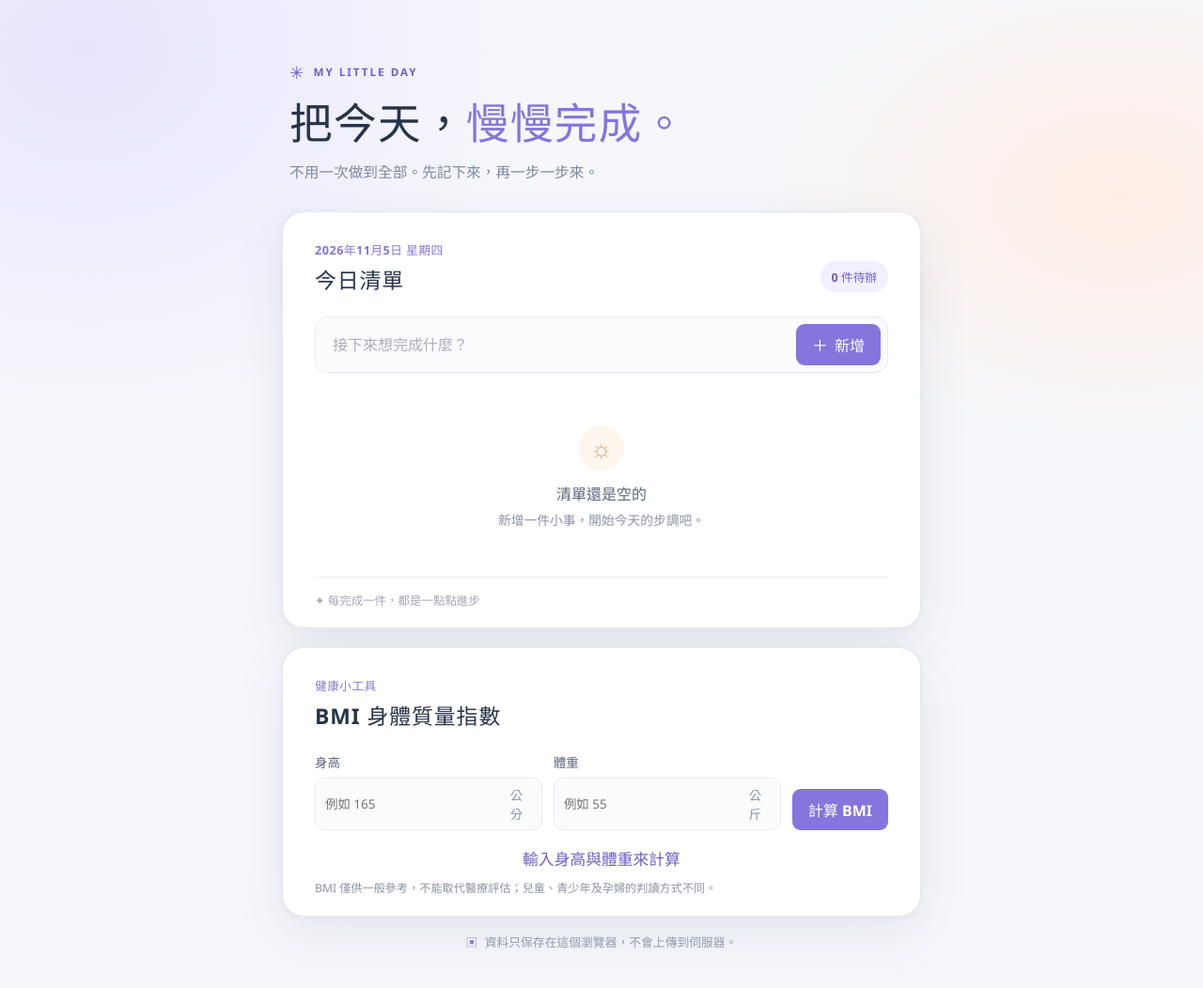
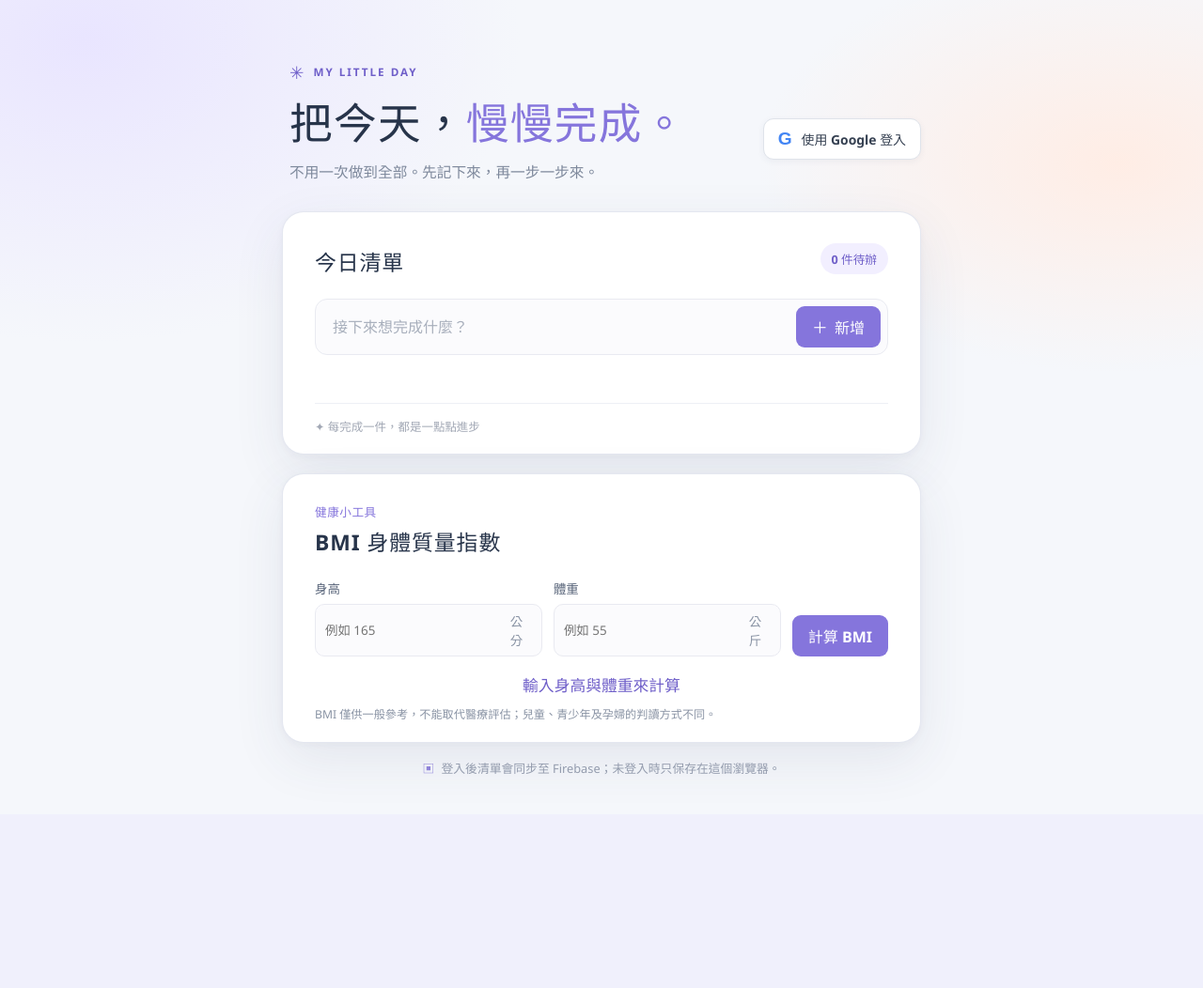
Before and after one commit to clas0429/test, a PHP site: page / in a window 1280 px wide. Shown: the whole page at 94% size. After the commit the page ends 824 px from the top, so only its background shows below. Run offline with PHP 8.4, Linux system fonts and the light colour scheme; some libraries are stand-ins or nearby versions.

Commit message:
Add Firebase Google sign-in and cloud sync

```diff
--- a/app.js
+++ b/app.js
@@ -1,6 +1,37 @@
-"use strict";
+import {initializeApp} from "https://www.gstatic.com/firebasejs/12.8.0/firebase-app.js";
+import {getAuth, GoogleAuthProvider, onAuthStateChanged, signInWithPopup, signOut} from "https://www.gstatic.com/firebasejs/12.8.0/firebase-auth.js";
+import {getFirestore, collection, doc, onSnapshot, writeBatch, getDocs} from "https://www.gstatic.com/firebasejs/12.8.0/firebase-firestore.js";
+
+const FIREBASE_CONFIG = (() => {
+  try {
+    return __FIREBASE_CONFIG__;
+  } catch {
+    return null;
+  }
+})();
+const firebaseConfigured = Boolean(FIREBASE_CONFIG?.apiKey && FIREBASE_CONFIG?.authDomain
+  && FIREBASE_CONFIG?.projectId && FIREBASE_CONFIG?.appId);
+let auth = null;
+let database = null;
+let currentUser = null;
+let stopListening = null;
+let saveQueue = Promise.resolve();
+let localTodos = [];
+let todos = [];
+let authReady = false;
+let remoteTodosReady = false;
+
+if (firebaseConfigured) {
+  const app = initializeApp(FIREBASE_CONFIG);
+  auth = getAuth(app);
+  database = getFirestore(app);
+}
 
 const STORAGE_KEY = "my-little-day.todos.v1";
+const signInButton = document.querySelector("#sign-in");
+const signOutButton = document.querySelector("#sign-out");
+const accountInfo = document.querySelector("#account-info");
+const accountName = document.querySelector("#account-name");
 const form = document.querySelector("#todo-form");
 const input = document.querySelector("#title");
 const list = document.querySelector("#items");
@@ -10,34 +41,117 @@ const count = document.querySelector("#task-count");
 const clearDoneButton = document.querySelector("#clear-done");
 const dateLabel = document.querySelector("#today-label");
 
-function readTodos() {
+function readLocalTodos() {
   try {
     const value = JSON.parse(localStorage.getItem(STORAGE_KEY) || "[]");
     return Array.isArray(value)
-      ? value.filter((item) => item && Number.isSafeInteger(item.id)
+      ? value.filter((item) => item && (typeof item.id === "string" || Number.isSafeInteger(item.id))
         && typeof item.title === "string" && typeof item.done === "boolean")
+        .map((item) => ({...item, id: String(item.id)}))
       : [];
   } catch {
-    message.textContent = "無法讀取本機清單；請確認瀏覽器允許此網站使用儲存空間。";
     return [];
   }
 }
 
-let todos = readTodos();
+function saveLocalTodos() {
+  try {
+    localStorage.setItem(STORAGE_KEY, JSON.stringify(localTodos));
+    return true;
+  } catch {
+    return false;
+  }
+}
+
+function reportFirebaseError(error) {
+  console.error("Firebase operation failed", error);
+  const messages = {
+    "auth/popup-closed-by-user": "已關閉 Google 登入視窗。",
+    "auth/popup-blocked": "瀏覽器封鎖了登入視窗，請允許彈出視窗後重試。",
+    "auth/unauthorized-domain": "這個網站網域尚未加入 Firebase 授權網域。",
+    "permission-denied": "Firebase 權限不足，請檢查 Firestore 安全性規則。",
+  };
+  message.textContent = messages[error.code] || "Firebase 連線失敗，請確認設定與網路後再試。";
+}
+
+function connectUser(user) {
+  stopListening?.();
+  stopListening = null;
+  currentUser = user;
+  todos = [];
+  remoteTodosReady = false;
+  saveQueue = Promise.resolve();
+  input.disabled = Boolean(user);
+  form.querySelector("button[type=submit]").disabled = Boolean(user);
+  signInButton.hidden = Boolean(user);
+  accountInfo.hidden = !user;
+  accountName.textContent = user ? (user.displayName || user.email || "Google 使用者") : "";
+  if (!user) {
+    todos = readLocalTodos();
+    localTodos = todos.map((todo) => ({...todo}));
+    render();
+    return;
+  }
+
+  message.textContent = "正在載入雲端清單……";
+  stopListening = onSnapshot(collection(database, "users", user.uid, "todos"), async (snapshot) => {
+    if (currentUser?.uid !== user.uid) return;
+    const isFirstServerSnapshot = !snapshot.metadata.fromCache && !remoteTodosReady;
+    todos = snapshot.docs.map((entry) => ({id: entry.id, ...entry.data()}))
+      .filter((todo) => typeof todo.title === "string" && typeof todo.done === "boolean");
+    if (isFirstServerSnapshot) {
+      if (snapshot.empty && localTodos.length) {
+        todos = localTodos.map((todo) => ({...todo}));
+        await persistTodos();
+        if (currentUser?.uid !== user.uid) return;
+        localTodos = [];
+        saveLocalTodos();
+      }
+      remoteTodosReady = true;
+      if (!snapshot.empty) {
+        localTodos = [];
+        saveLocalTodos();
+      }
+    }
+    render();
+    message.textContent = "清單已與 Firebase 同步";
+  }, reportFirebaseError);
+}
+
+async function persistTodos() {
+  if (!currentUser && auth && !authReady) {
+    message.textContent = "正在確認登入狀態，請稍候再試。";
+    return;
+  }
+  if (!currentUser) localTodos = todos.map((todo) => ({...todo}));
+  if (!currentUser) {
+    message.textContent = saveLocalTodos() ? "已儲存到這個瀏覽器" : "瀏覽器儲存空間無法使用，變更可能不會保留。";
+    return;
+  }
+
+  const user = currentUser;
+  const snapshot = todos.map((todo) => ({...todo}));
+  const write = saveQueue.then(async () => {
+    if (currentUser?.uid !== user.uid || !remoteTodosReady) return;
+    const reference = collection(database, "users", user.uid, "todos");
+    const existing = await getDocs(reference);
+    if (currentUser?.uid !== user.uid) return;
+    const batch = writeBatch(database);
+    const keep = new Set(snapshot.map((todo) => todo.id));
+    snapshot.forEach((todo) => batch.set(doc(reference, todo.id), {
+      title: todo.title, done: todo.done, updatedAt: Date.now(),
+    }));
+    existing.docs.filter((entry) => !keep.has(entry.id)).forEach((entry) => batch.delete(entry.ref));
+    if (snapshot.length || existing.size) await batch.commit();
+    if (currentUser?.uid === user.uid) message.textContent = "清單已與 Firebase 同步";
+  });
+  saveQueue = write.catch(reportFirebaseError);
+  await saveQueue;
+}
+
 dateLabel.textContent = new Intl.DateTimeFormat("zh-TW", {
   year: "numeric", month: "long", day: "numeric", weekday: "long",
 }).format(new Date());
-
-function saveTodos() {
-  try {
-    localStorage.setItem(STORAGE_KEY, JSON.stringify(todos));
-    message.textContent = "已儲存到這個瀏覽器";
-    return true;
-  } catch {
-    message.textContent = "瀏覽器儲存空間無法使用，變更可能不會保留。";
-    return false;
-  }
-}
 
 function render() {
   list.replaceChildren();
@@ -51,7 +165,7 @@ function render() {
     checkbox.setAttribute("aria-label", `標記完成：${todo.title}`);
     checkbox.addEventListener("change", () => {
       todo.done = checkbox.checked;
-      saveTodos();
+      void persistTodos();
       render();
     });
     const title = document.createElement("span");
@@ -64,7 +178,7 @@ function render() {
     remove.setAttribute("aria-label", `刪除：${todo.title}`);
     remove.addEventListener("click", () => {
       todos = todos.filter((entry) => entry.id !== todo.id);
-      saveTodos();
+      void persistTodos();
       render();
     });
     item.append(checkbox, title, remove);
@@ -85,8 +199,8 @@ form.addEventListener("submit", (event) => {
     input.focus();
     return;
   }
-  todos.unshift({id: Date.now() + Math.floor(Math.random() * 1000), title, done: false});
-  saveTodos();
+  todos.unshift({id: crypto.randomUUID(), title, done: false});
+  void persistTodos();
   render();
   input.value = "";
   input.focus();
@@ -94,18 +208,44 @@ form.addEventListener("submit", (event) => {
 
 clearDoneButton.addEventListener("click", () => {
   todos = todos.filter((todo) => !todo.done);
-  saveTodos();
+  void persistTodos();
   render();
 });
 
-window.addEventListener("storage", (event) => {
-  if (event.key === STORAGE_KEY || event.key === null) {
-    todos = readTodos();
-    render();
+signInButton.addEventListener("click", async () => {
+  if (!auth) {
+    message.textContent = "Firebase 尚未設定；請依 README 完成 Firebase 設定後重新部署。";
+    return;
+  }
+  signInButton.disabled = true;
+  try {
+    await signInWithPopup(auth, new GoogleAuthProvider());
+  } catch (error) {
+    reportFirebaseError(error);
+  } finally {
+    signInButton.disabled = false;
   }
 });
 
-render();
+signOutButton.addEventListener("click", async () => {
+  try {
+    await signOut(auth);
+  } catch (error) {
+    reportFirebaseError(error);
+  }
+});
+
+if (auth) {
+  onAuthStateChanged(auth, (user) => {
+    authReady = true;
+    connectUser(user);
+  }, reportFirebaseError);
+} else {
+  todos = readLocalTodos();
+  localTodos = todos.map((todo) => ({...todo}));
+  message.textContent = "尚未設定 Firebase；登入功能目前停用，待辦仍會保存在本機。";
+  render();
+}
 
 const bmiForm = document.querySelector("#bmi-form");
 const bmiResult = document.querySelector("#bmi-result");
--- /dev/null
+++ b/firebase-config.example.json
@@ -0,0 +1,6 @@
+{
+  "apiKey": "YOUR_FIREBASE_API_KEY",
+  "authDomain": "YOUR_PROJECT_ID.firebaseapp.com",
+  "projectId": "YOUR_PROJECT_ID",
+  "appId": "YOUR_FIREBASE_APP_ID"
+}
--- a/index.html
+++ b/index.html
@@ -7,14 +7,27 @@
   <meta name="description" content="簡單、可在瀏覽器本機保存的待辦清單。">
   <title>待辦清單｜我的小日常</title>
   <link rel="stylesheet" href="./styles.css">
-  <script src="./app.js" defer></script>
+  <script type="module" src="./app.js"></script>
 </head>
 <body>
   <main class="shell">
     <header class="hero">
       <p class="eyebrow"><span class="sparkle" aria-hidden="true">✳</span> MY LITTLE DAY</p>
-      <h1>把今天，<span>慢慢完成。</span></h1>
-      <p class="intro">不用一次做到全部。先記下來，再一步一步來。</p>
+      <div class="hero-heading">
+        <div>
+          <h1>把今天，<span>慢慢完成。</span></h1>
+          <p class="intro">不用一次做到全部。先記下來，再一步一步來。</p>
+        </div>
+        <div class="account-panel" aria-live="polite">
+          <button id="sign-in" class="google-button" type="button">
+            <span class="google-mark" aria-hidden="true">G</span>使用 Google 登入
+          </button>
+          <div id="account-info" class="account-info" hidden>
+            <span id="account-name" class="account-name"></span>
+            <button id="sign-out" class="sign-out-button" type="button">登出</button>
+          </div>
+        </div>
+      </div>
     </header>
 
     <section class="board" aria-labelledby="list-title">
@@ -67,7 +80,7 @@
       <p id="bmi-result" class="bmi-result" role="status" aria-live="polite">輸入身高與體重來計算</p>
       <p class="bmi-note">BMI 僅供一般參考，不能取代醫療評估；兒童、青少年及孕婦的判讀方式不同。</p>
     </section>
-    <p class="privacy-note"><span aria-hidden="true">▣</span> 資料只保存在這個瀏覽器，不會上傳到伺服器。</p>
+    <p class="privacy-note"><span aria-hidden="true">▣</span> 登入後清單會同步至 Firebase；未登入時只保存在這個瀏覽器。</p>
   </main>
 </body>
 </html>
--- a/styles.css
+++ b/styles.css
@@ -68,3 +68,14 @@ h2 { margin: 0; font-size: 1.43rem; letter-spacing: .04em; }
 .bmi-result { margin: 18px 0 0; color: var(--lavender-dark); font-size: 1.05rem; font-weight: 800; text-align: center; }
 .bmi-note { margin: 10px 0 0; color: var(--muted); font-size: .76rem; line-height: 1.6; }
 @media (max-width: 520px) { .bmi-form { grid-template-columns: 1fr 1fr; } .bmi-form > .add-button { grid-column: 1 / -1; } }
+.hero-heading { display: flex; align-items: center; justify-content: space-between; gap: 20px; }
+.account-panel { flex: 0 0 auto; }
+.google-button { display: inline-flex; align-items: center; justify-content: center; gap: 10px; min-height: 44px; padding: 9px 15px; border: 1px solid #dfe3ea; border-radius: 11px; background: #fff; color: #364152; box-shadow: 0 2px 7px rgba(55, 65, 95, .06); font-size: .87rem; font-weight: 700; transition: background .15s, box-shadow .15s; }
+.google-button:hover { background: #fafaff; box-shadow: 0 4px 12px rgba(55, 65, 95, .11); }
+.google-mark { font-family: Arial, sans-serif; font-size: 1.2rem; font-weight: 800; color: #4285f4; }
+.account-info { display: flex; align-items: center; gap: 10px; max-width: 250px; }
+.account-name { overflow: hidden; color: #59657a; font-size: .83rem; text-overflow: ellipsis; white-space: nowrap; }
+.sign-out-button { flex: 0 0 auto; padding: 7px 10px; border: 1px solid #e8eaf0; border-radius: 8px; background: #fff; color: #737f92; font-size: .8rem; }
+.sign-out-button:hover { background: #f8f7ff; color: var(--lavender-dark); }
+button:disabled, input:disabled { cursor: not-allowed; opacity: .6; }
+@media (max-width: 640px) { .hero-heading { align-items: flex-start; flex-direction: column; gap: 16px; } .account-info { max-width: min(90vw, 340px); } }
```
Also changed, not shown: tests/firebase-config.template.json (added, +6 -0 lines), .github/workflows/pages.yml, README.md, 2 other files.
